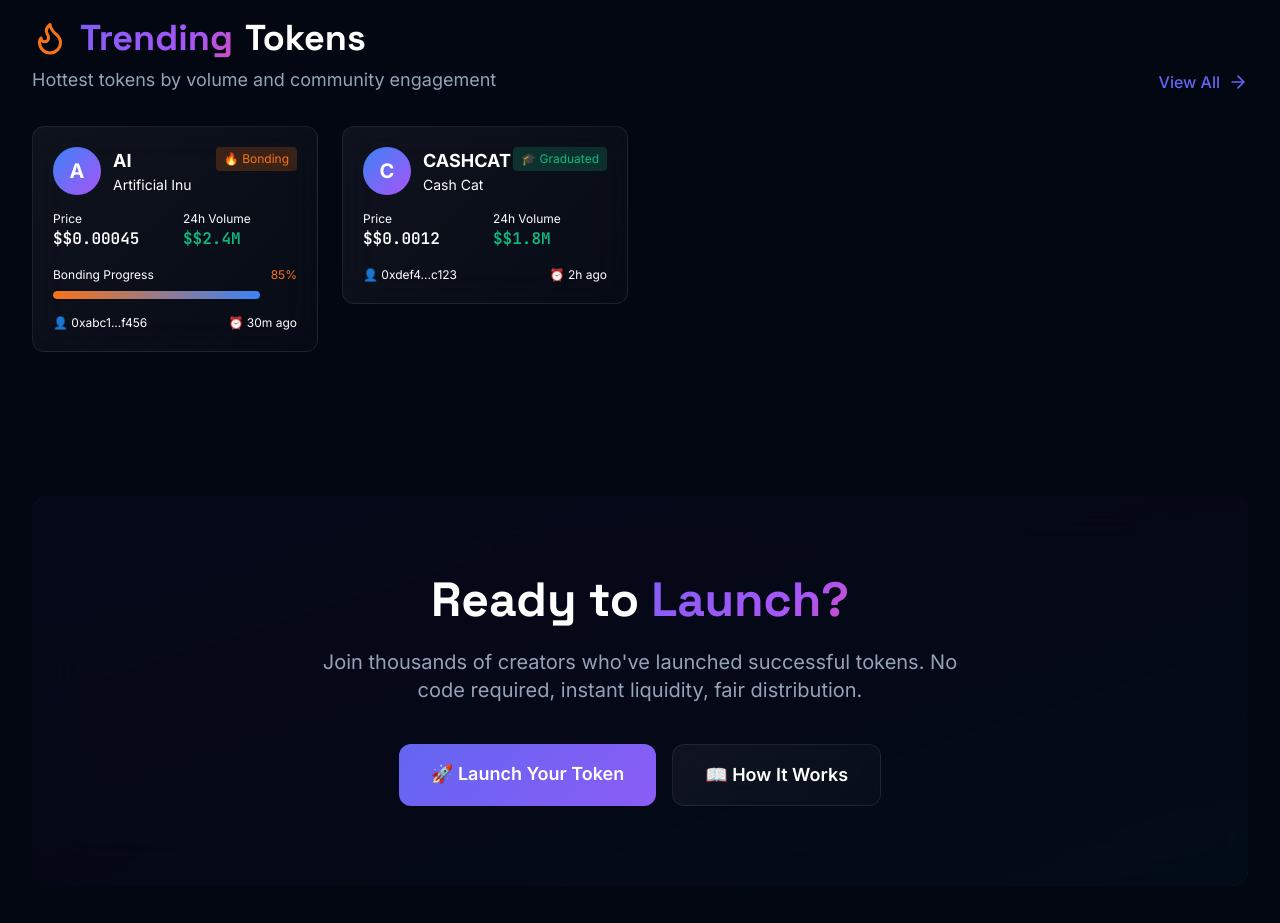
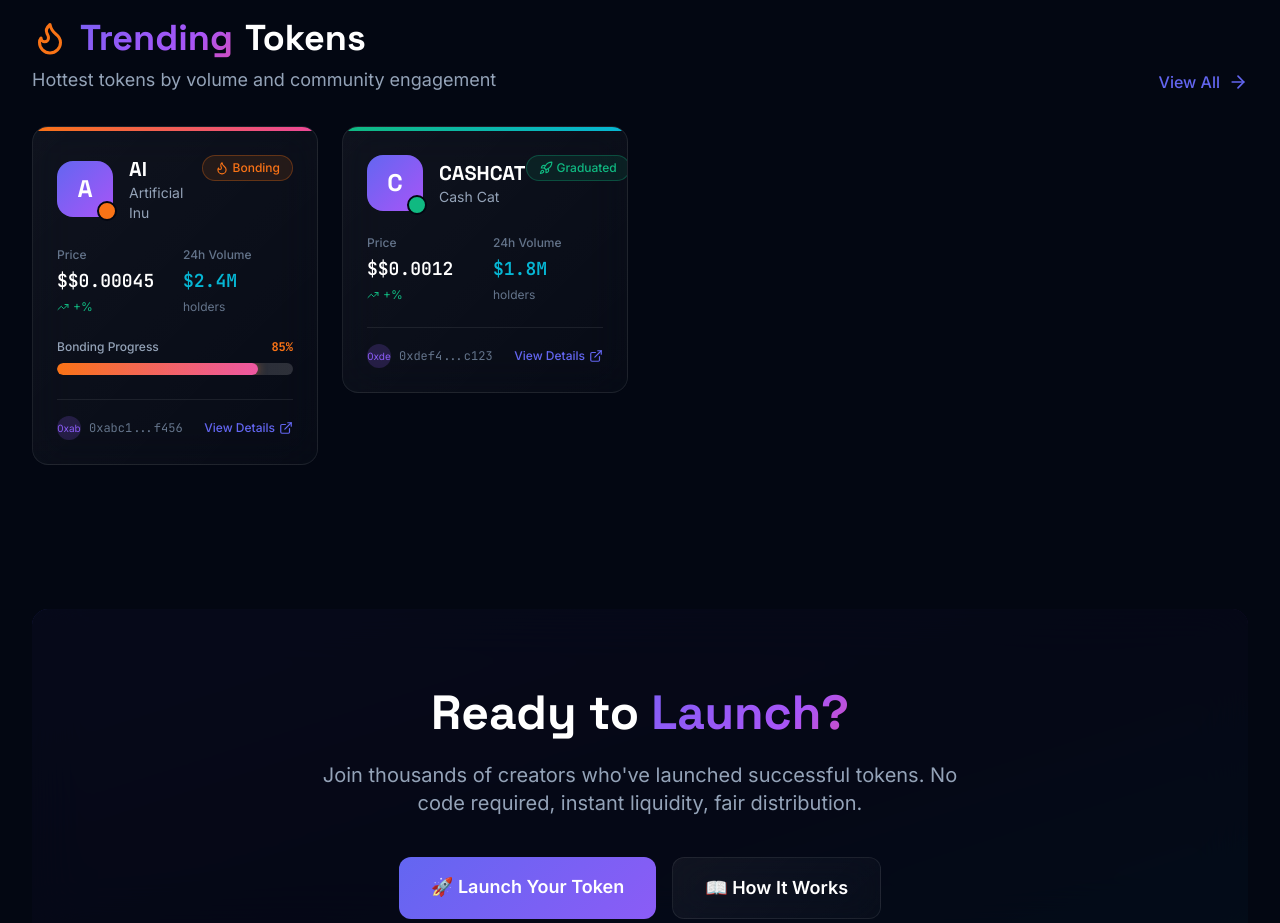
Before and after one commit to bankrproject-ux/pons-interface, a Next.js app: page / in a window 1280 px wide. Shown: the part 1120-2043 px from the top of the page. Built offline with nearby package versions, Linux system fonts and the light colour scheme.

Commit message:
Update TokenCard.js

```diff
--- a/components/TokenCard.js
+++ b/components/TokenCard.js
@@ -1,86 +1,131 @@
 import Link from 'next/link';
+import { motion } from 'framer-motion';
+import { TrendingUp, Flame, Rocket, ExternalLink } from 'lucide-react';
 
 export default function TokenCard({ token }) {
-  const progressPercent = Math.min(
-    (token.bondingProgress / 100) * 100,
-    100
-  );
+  const progressPercent = Math.min((token.bondingProgress / 100) * 100, 100);
 
   return (
     <Link href={`/token/${token.address}`}>
-      <div className="glass rounded-xl p-5 hover:border-accent-blue/50 transition-all cursor-pointer group">
-        {/* Token Header */}
-        <div className="flex items-start justify-between mb-4">
-          <div className="flex items-center gap-3">
-            <div className="w-12 h-12 rounded-full bg-gradient-to-br from-accent-blue to-accent-purple flex items-center justify-center text-xl font-bold">
+      <motion.div
+        whileHover={{ y: -8, scale: 1.02 }}
+        whileTap={{ scale: 0.98 }}
+        transition={{ type: "spring", stiffness: 300, damping: 20 }}
+        className="glass rounded-2xl overflow-hidden group relative"
+      >
+        {/* Top Gradient Bar */}
+        <div className={`h-1 bg-gradient-to-r ${
+          token.graduated
+            ? 'from-accent-green to-accent-cyan'
+            : 'from-accent-orange to-accent-pink'
+        }`} />
+
+        {/* Content */}
+        <div className="p-6">
+          {/* Header */}
+          <div className="flex items-start justify-between mb-6">
+            <div className="flex items-center gap-4">
+              {/* Token Avatar */}
+              <div className="relative">
+                <div className="w-14 h-14 rounded-2xl bg-gradient-to-br from-accent-primary to-accent-purple flex items-center justify-center text-2xl font-bold font-display">
                   {token.symbol[0]}
                 </div>
+
+                {/* Status Dot */}
+                <div className={`absolute -bottom-1 -right-1 w-5 h-5 rounded-full border-2 border-background ${
+                  token.graduated ? 'bg-accent-green' : 'bg-accent-orange'
+                }`} />
+              </div>
+
+              {/* Token Info */}
               <div>
-              <h3 className="font-bold text-lg group-hover:text-accent-blue transition-colors">
+                <h3 className="font-display text-xl font-bold text-white group-hover:text-accent-primary transition-colors">
                   {token.symbol}
                 </h3>
-              <p className="text-pons-400 text-sm">{token.name}</p>
+                <p className="text-text-secondary text-sm">{token.name}</p>
               </div>
             </div>
 
+            {/* Status Badge */}
             {token.graduated ? (
-            <span className="bg-accent-green/20 text-accent-green text-xs px-2 py-1 rounded">
-              🎓 Graduated
-            </span>
+              <div className="flex items-center gap-1 px-3 py-1 rounded-full bg-accent-green/10 border border-accent-green/30 text-accent-green text-xs font-medium">
+                <Rocket size={14} />
+                Graduated
+              </div>
             ) : (
-            <span className="bg-accent-orange/20 text-accent-orange text-xs px-2 py-1 rounded">
-              🔥 Bonding
-            </span>
+              <div className="flex items-center gap-1 px-3 py-1 rounded-full bg-accent-orange/10 border border-accent-orange/30 text-accent-orange text-xs font-medium">
+                <Flame size={14} />
+                Bonding
+              </div>
             )}
           </div>
 
-        {/* Price & Volume */}
-        <div className="grid grid-cols-2 gap-4 mb-4">
-          <div>
-            <div className="text-pons-400 text-xs">Price</div>
-            <div className="font-mono font-semibold">
+          {/* Stats Grid */}
+          <div className="grid grid-cols-2 gap-4 mb-6">
+            <div className="space-y-1">
+              <div className="text-text-muted text-xs font-medium">Price</div>
+              <div className="font-mono text-lg font-semibold text-white">
                 ${token.price}
               </div>
+              <div className="flex items-center gap-1 text-xs text-accent-green">
+                <TrendingUp size={12} />
+                <span>+{token.priceChange}%</span>
               </div>
-          <div>
-            <div className="text-pons-400 text-xs">24h Volume</div>
-            <div className="font-mono font-semibold text-accent-green">
-              ${token.volume24h}
+            </div>
+
+            <div className="space-y-1">
+              <div className="text-text-muted text-xs font-medium">24h Volume</div>
+              <div className="font-mono text-lg font-semibold text-accent-cyan">
+                {token.volume24h}
+              </div>
+              <div className="text-xs text-text-muted">
+                {token.holders} holders
               </div>
             </div>
           </div>
 
           {/* Bonding Progress */}
           {!token.graduated && (
-          <div className="mb-4">
-            <div className="flex justify-between text-xs mb-2">
-              <span className="text-pons-400">Bonding Progress</span>
-              <span className="text-accent-orange">{token.bondingProgress}%</span>
+            <div className="mb-6">
+              <div className="flex justify-between items-center mb-2">
+                <span className="text-text-secondary text-xs font-medium">Bonding Progress</span>
+                <span className="text-accent-orange text-xs font-bold font-mono">
+                  {token.bondingProgress}%
+                </span>
               </div>
-            <div className="h-2 bg-pons-700 rounded-full overflow-hidden">
-              <div
-                className="h-full bg-gradient-to-r from-accent-orange to-accent-blue rounded-full transition-all duration-500"
-                style={{ width: `${progressPercent}%` }}
+
+              {/* Progress Bar */}
+              <div className="relative h-3 bg-white/5 rounded-full overflow-hidden">
+                <motion.div
+                  initial={{ width: 0 }}
+                  animate={{ width: `${progressPercent}%` }}
+                  transition={{ duration: 1, ease: "easeOut" }}
+                  className="absolute inset-y-0 left-0 bg-gradient-to-r from-accent-orange to-accent-pink rounded-full"
+                  style={{ boxShadow: '0 0 10px rgba(249, 115, 22, 0.5)' }}
                 />
+
+                {/* Shimmer Effect */}
+                <div className="absolute inset-y-0 w-full shimmer" />
               </div>
             </div>
           )}
 
-        {/* Creator Info */}
-        <div className="flex items-center justify-between text-xs text-pons-400">
-          <span>👤 {token.creator.slice(0, 6)}...{token.creator.slice(-4)}</span>
-          <span>⏰ {timeAgo(token.createdAt)}</span>
+          {/* Footer */}
+          <div className="flex items-center justify-between pt-4 border-t border-border">
+            <div className="flex items-center gap-2 text-text-muted text-xs">
+              <div className="w-6 h-6 rounded-full bg-accent-secondary/20 flex items-center justify-center text-[10px] text-accent-secondary">
+                {token.creator.slice(0, 4)}
+              </div>
+              <span className="font-mono">{token.creator.slice(0, 6)}...{token.creator.slice(-4)}</span>
+            </div>
+
+            <div className="flex items-center gap-1 text-accent-primary text-xs font-medium group-hover:text-accent-secondary transition-colors">
+              View Details
+              <ExternalLink size={14} />
             </div>
           </div>
+        </div>
+      </motion.div>
     </Link>
   );
 }
-
-function timeAgo(timestamp) {
-  const seconds = Math.floor((Date.now() - timestamp) / 1000);
-
-  if (seconds < 60) return `${seconds}s ago`;
-  if (seconds < 3600) return `${Math.floor(seconds / 60)}m ago`;
-  if (seconds < 86400) return `${Math.floor(seconds / 3600)}h ago`;
-  return `${Math.floor(seconds / 86400)}d ago`;
-}
```
Lines whose indentation alone changed are shown as unchanged.
